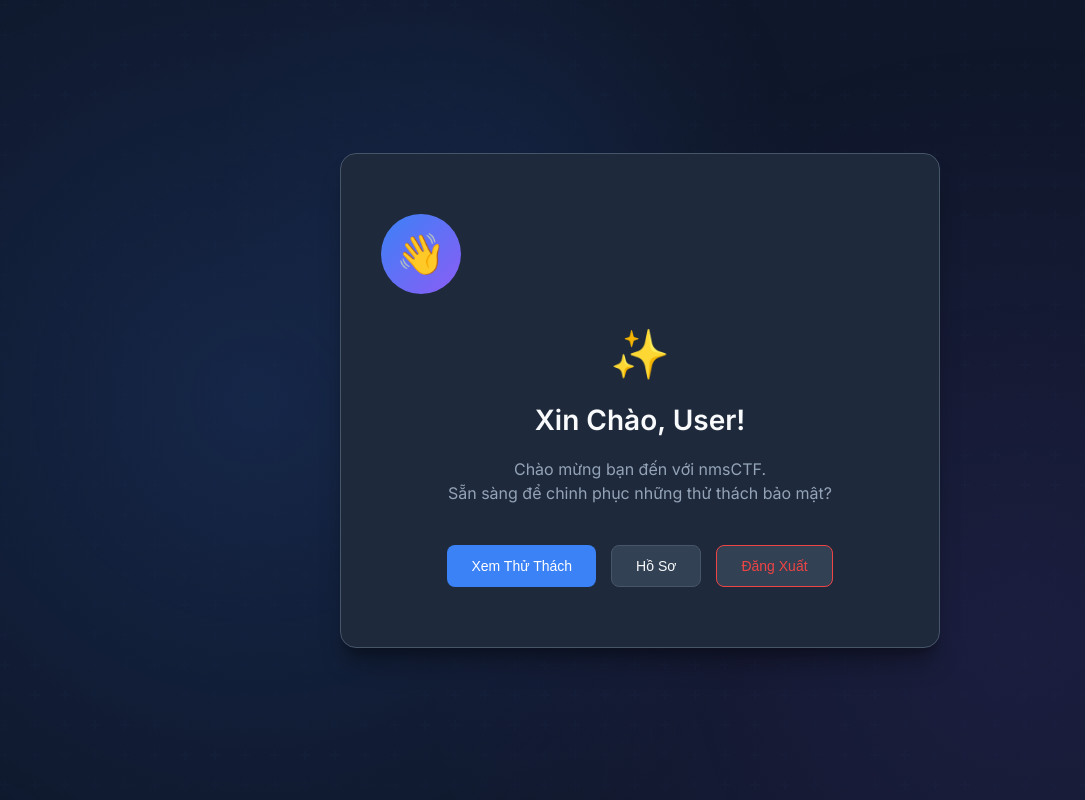
After one commit to Kanj3eNguyen/nmsCTF, a PHP site: page /dashboard in a window 1280 px wide. The commit adds this page. Shown: the whole page, without its empty margins (0-1085 px from the left). Run offline with PHP 8.4, Linux system fonts and the light colour scheme; the visitor is signed in with stand-in values (Sample User, id 1).

Commit message:
add dashboard

```diff
--- a/app/controllers/AuthController.php
+++ b/app/controllers/AuthController.php
@@ -49,7 +49,7 @@ class AuthController extends Controller
         $_SESSION['user_name'] = $user['username'];
         $_SESSION['success'] = 'Dang nhap thanh cong.';
 
-        $this->redirect($this->url('/Dashboard'));
+        $this->redirect($this->url('/dashboard'));
     }
 
     public function signup(): void
--- /dev/null
+++ b/app/controllers/DashboardController.php
@@ -0,0 +1,39 @@
+<?php
+
+namespace App\Controllers;
+
+use App\Core\Controller;
+use App\Models\User;
+
+class DashboardController extends Controller
+{
+    public function showDashboard(): void
+    {
+        // Cần gọi session_start() trước nếu chưa được tự động kích hoạt
+        if (!isset($_SESSION['user_id'])) {
+            // Hoặc sử dụng hàm redirect theo cách bạn đã định nghĩa trong controller của mình
+            $_SESSION['error'] = 'Bạn cần đăng nhập để truy cập trang này.';
+            $this->redirect($this->url('/login')); // Đổi thành URL phù hợp nếu project của bạn chạy trên một thư mục con
+            exit();
+        }
+
+        $this->view('home/dashboard', [
+            'error' => $_SESSION['error'] ?? null,
+            'success' => $_SESSION['success'] ?? null,
+        ]);
+
+        unset($_SESSION['error'], $_SESSION['success']);
+    }
+    private function url(string $path): string
+    {
+        $scriptName = str_replace('\\', '/', $_SERVER['SCRIPT_NAME'] ?? '');
+        $base = rtrim(dirname($scriptName), '/');
+
+        if ($base === '' || $base === '.') {
+            return $path;
+        }
+
+        return $base . $path;
+    }
+
+}
--- /dev/null
+++ b/app/views/home/dashboard.php
@@ -0,0 +1,187 @@
+<!DOCTYPE html>
+<html lang="en">
+    <?php
+    $scriptName = str_replace('\\', '/', $_SERVER['SCRIPT_NAME'] ?? '');
+    $basePath = rtrim(dirname($scriptName), '/');
+    if ($basePath === '' || $basePath === '.') {
+        $basePath = '';
+    }
+    ?>
+<head>
+    <meta charset="UTF-8">
+    <meta name="viewport" content="width=device-width, initial-scale=1.0">
+    <title>Dashboard - nmsCTF</title>
+    <link rel="stylesheet" href="<?= htmlspecialchars($basePath . '/assets/css/auth.css', ENT_QUOTES, 'UTF-8') ?>">
+    <link rel="preconnect" href="https://fonts.googleapis.com">
+    <link rel="preconnect" href="https://fonts.gstatic.com" crossorigin>
+    <link href="https://fonts.googleapis.com/css2?family=Inter:wght@300;400;500;600;700&display=swap" rel="stylesheet">
+    <style>
+        .dashboard-container {
+            position: relative;
+            z-index: 1;
+            width: 100%;
+            max-width: 1200px;
+            padding: 40px 20px;
+            display: flex;
+            flex-direction: column;
+            align-items: center;
+            min-height: 100vh;
+            justify-content: center;
+        }
+
+        .dashboard-card {
+            background: var(--bg-card);
+            border-radius: 16px;
+            padding: 60px 40px;
+            width: 100%;
+            max-width: 600px;
+            box-shadow: var(--shadow);
+            border: 1px solid var(--border-color);
+            backdrop-filter: blur(10px);
+            animation: slideUp 0.5s ease-out;
+            text-align: center;
+        }
+
+        @keyframes slideUp {
+            from {
+                opacity: 0;
+                transform: translateY(20px);
+            }
+            to {
+                opacity: 1;
+                transform: translateY(0);
+            }
+        }
+
+        .greeting {
+            font-size: 28px;
+            font-weight: 600;
+            margin-bottom: 20px;
+            color: var(--text-primary);
+        }
+
+        .greeting-emoji {
+            font-size: 48px;
+            margin-bottom: 20px;
+            display: block;
+            animation: wave 0.6s ease-in-out;
+        }
+
+        @keyframes wave {
+            0%, 100% { transform: rotate(0deg); }
+            50% { transform: rotate(20deg); }
+        }
+
+        .subtitle {
+            color: var(--text-secondary);
+            font-size: 16px;
+            margin-bottom: 40px;
+            line-height: 1.5;
+        }
+
+        .dashboard-actions {
+            display: flex;
+            gap: 15px;
+            flex-wrap: wrap;
+            justify-content: center;
+        }
+
+        .btn {
+            padding: 12px 24px;
+            border-radius: 8px;
+            font-size: 14px;
+            font-weight: 500;
+            border: none;
+            cursor: pointer;
+            transition: all 0.3s ease;
+            text-decoration: none;
+            display: inline-block;
+        }
+
+        .btn-primary {
+            background-color: var(--primary-color);
+            color: white;
+        }
+
+        .btn-primary:hover {
+            background-color: var(--primary-hover);
+            box-shadow: var(--shadow-glow);
+            transform: translateY(-2px);
+        }
+
+        .btn-secondary {
+            background-color: var(--bg-input);
+            color: var(--text-primary);
+            border: 1px solid var(--border-color);
+        }
+
+        .btn-secondary:hover {
+            background-color: var(--border-color);
+            transform: translateY(-2px);
+        }
+
+        .welcome-icon {
+            display: inline-block;
+            width: 80px;
+            height: 80px;
+            background: linear-gradient(135deg, var(--primary-color), #8b5cf6);
+            border-radius: 50%;
+            display: flex;
+            align-items: center;
+            justify-content: center;
+            margin-bottom: 30px;
+            font-size: 40px;
+        }
+
+        @media (max-width: 640px) {
+            .dashboard-card {
+                padding: 40px 20px;
+            }
+
+            .greeting {
+                font-size: 24px;
+            }
+
+            .greeting-emoji {
+                font-size: 40px;
+            }
+
+            .dashboard-actions {
+                flex-direction: column;
+            }
+
+            .btn {
+                width: 100%;
+            }
+        }
+    </style>
+</head>
+<body>
+
+    <div class="background-pattern"></div>
+
+    <div class="dashboard-container">
+        <div class="dashboard-card">
+            <div class="welcome-icon">👋</div>
+            <span class="greeting-emoji">✨</span>
+            <h1 class="greeting">Xin Chào, User!</h1>
+            <p class="subtitle">
+                Chào mừng bạn đến với nmsCTF.<br>
+                Sẵn sàng để chinh phục những thử thách bảo mật?
+            </p>
+            <div class="dashboard-actions">
+                <button class="btn btn-primary" onclick="window.location.href='<?= htmlspecialchars($basePath . '/challenges', ENT_QUOTES, 'UTF-8') ?>'">
+                    Xem Thử Thách
+                </button>
+                <button class="btn btn-secondary" onclick="window.location.href='<?= htmlspecialchars($basePath . '/profile', ENT_QUOTES, 'UTF-8') ?>'">
+                    Hồ Sơ
+                </button>
+                <button class="btn btn-secondary" style="border-color: #ef4444; color: #ef4444;" onclick="window.location.href='<?= htmlspecialchars($basePath . '/logout', ENT_QUOTES, 'UTF-8') ?>'">
+                    Đăng Xuất
+                </button>
+            </div>
+        </div>
+    </div>
+
+</body>
+</html>
--- a/public/index.php
+++ b/public/index.php
@@ -12,4 +12,7 @@ require_once '../app/models/User.php';
 
 require_once '../routes/web.php';
 
+require_once '../app/controllers/DashboardController.php';
+
+
 $router->dispatch($_SERVER['REQUEST_URI'], $_SERVER['REQUEST_METHOD']);
--- a/routes/web.php
+++ b/routes/web.php
@@ -2,6 +2,7 @@
 
 use App\Core\Router;
 use App\Controllers\AuthController;
+use App\Controllers\DashboardController;
 
 $router = new Router();
 
@@ -13,3 +14,4 @@ $router->get('/signup', [AuthController::class, 'showSignup']);
 $router->post('/signup', [AuthController::class, 'signup']);
 
 $router->get('/logout', [AuthController::class, 'logout']);
+$router->get('/dashboard', [DashboardController::class, 'showDashboard']);
```
